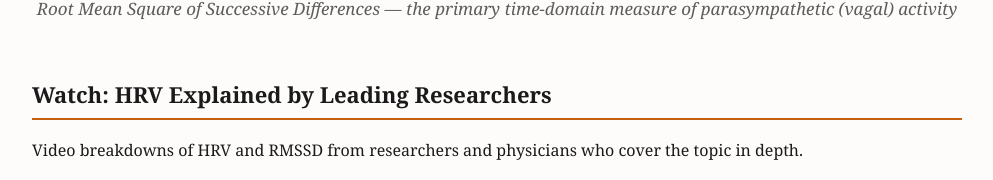
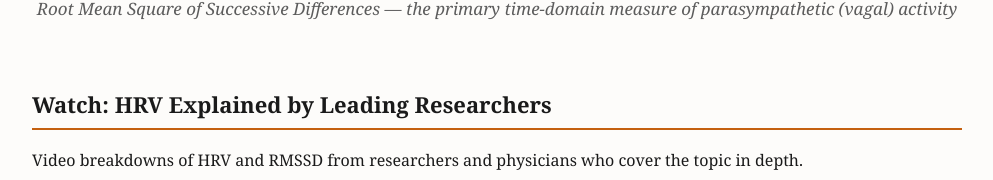
Before and after one commit to hetviprajapati/rmssd.com, a Next.js app: page / in a window 1280 px wide. Shown: the part 151-331 px from the top of the page, without its empty margins (143-1136 px from the left). Built offline with nearby package versions, Linux system fonts and the light colour scheme.

Commit message:
Fix margin issue

```diff
--- a/src/app/page.tsx
+++ b/src/app/page.tsx
@@ -137,7 +137,7 @@ export default function Home() {
           </div>
         </div>
 
-        <h2 style={{ marginTop: '34px' }}>Watch: HRV Explained by Leading Researchers</h2>
+        <h2>Watch: HRV Explained by Leading Researchers</h2>
 
         <p>Video breakdowns of HRV and RMSSD from researchers and physicians who cover the topic in depth.</p>
 
```
